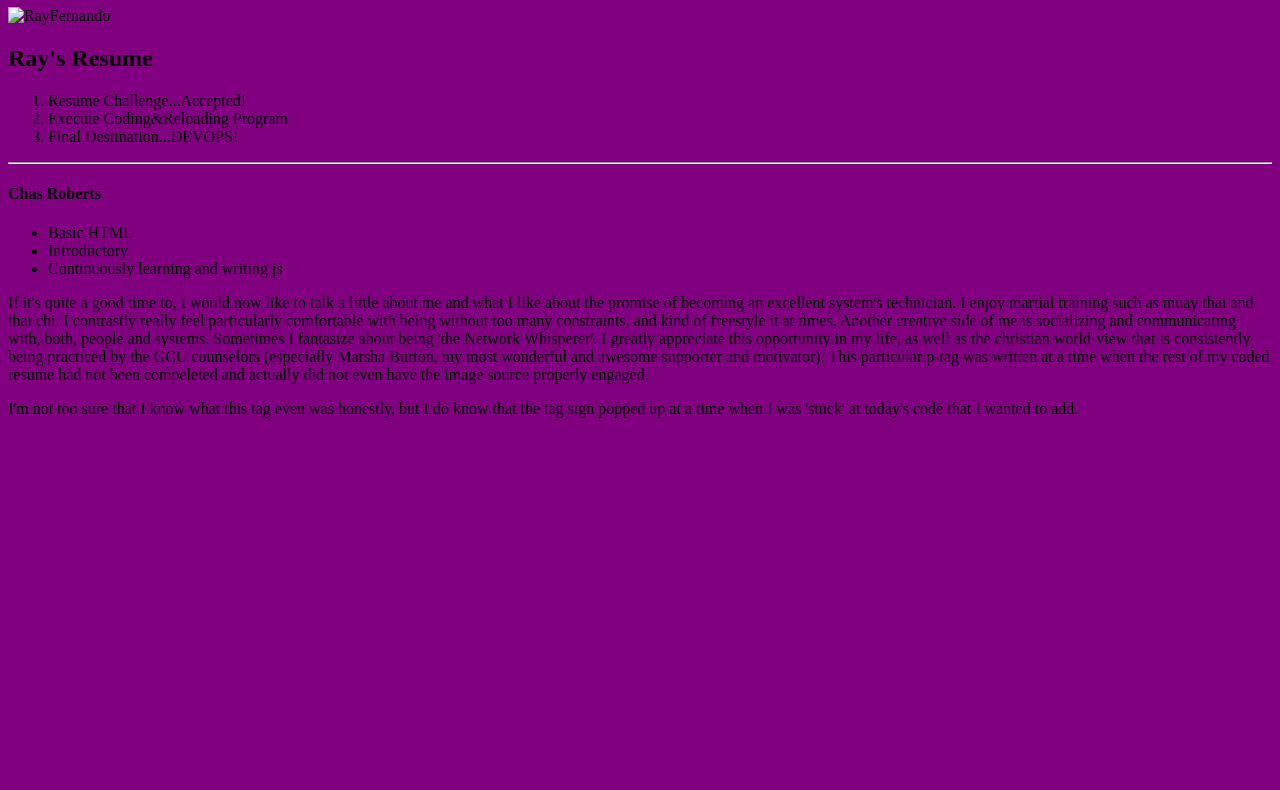
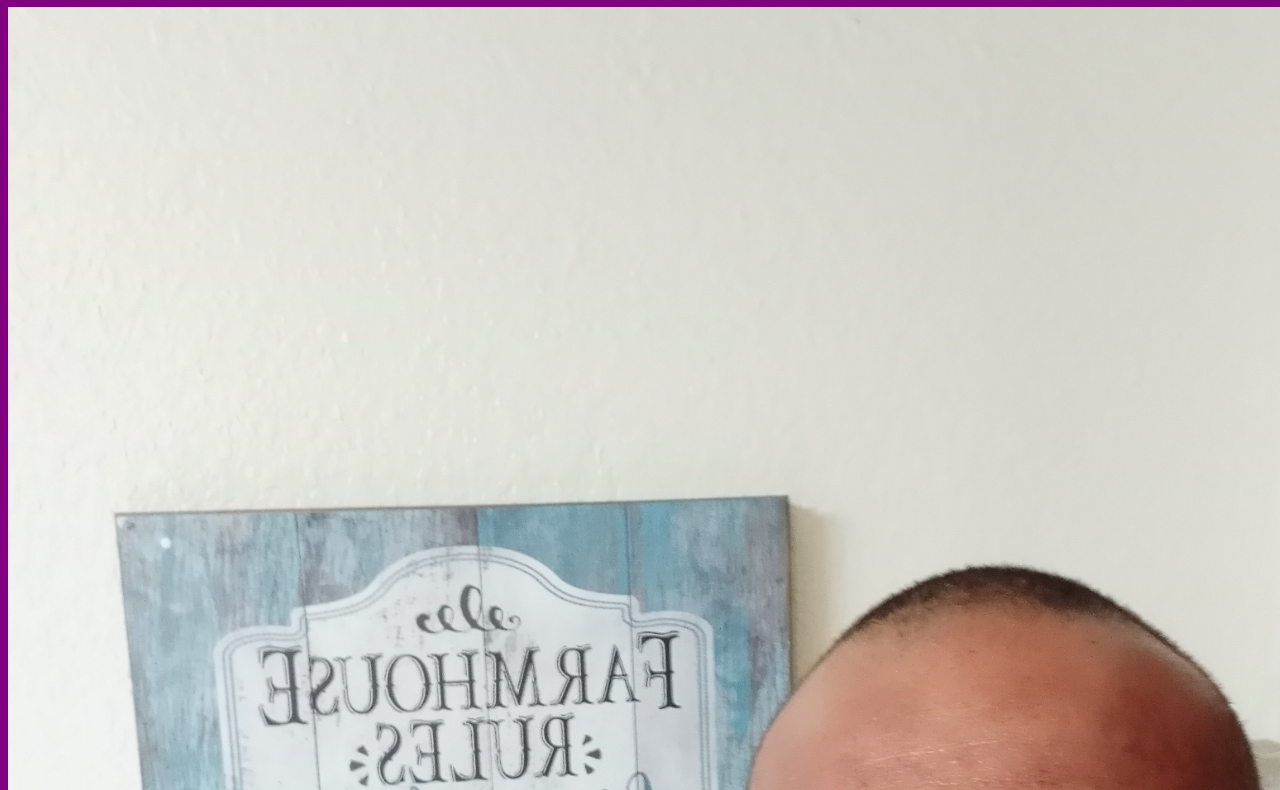
Before and after one commit to udherweI/udherweI.github.io, a plain HTML site: page index.html in a window 1280 px wide. Shown: the part 73-863 px from the top of the page. Before the commit the page ends 800 px from the top, so only its background shows below. Drawn offline with Linux system fonts and the light colour scheme; a script that the page names is missing.

Commit message:
Update index.html

```diff
--- a/index.html
+++ b/index.html
@@ -15,7 +15,7 @@
 <body>
     <div class="wrapper">
         <h1>Front page</h1>
-        <img src="img/RayFernando.jpg" alt="RayFernando">
+        <img src="RayFernando.jpg" alt="RayFernando">
     </div>
     <h2>Ray's Resume</h2>
     <header>
```
